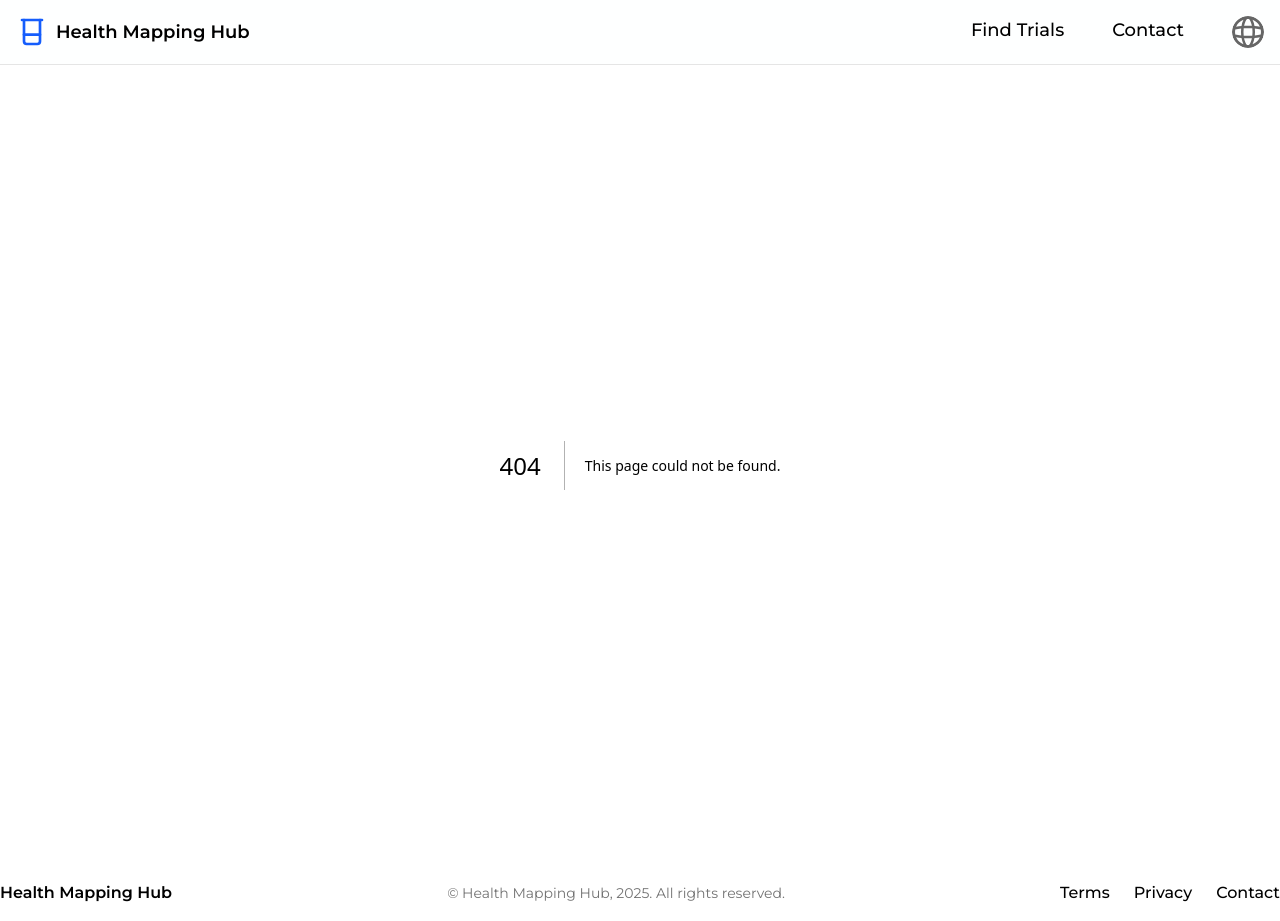
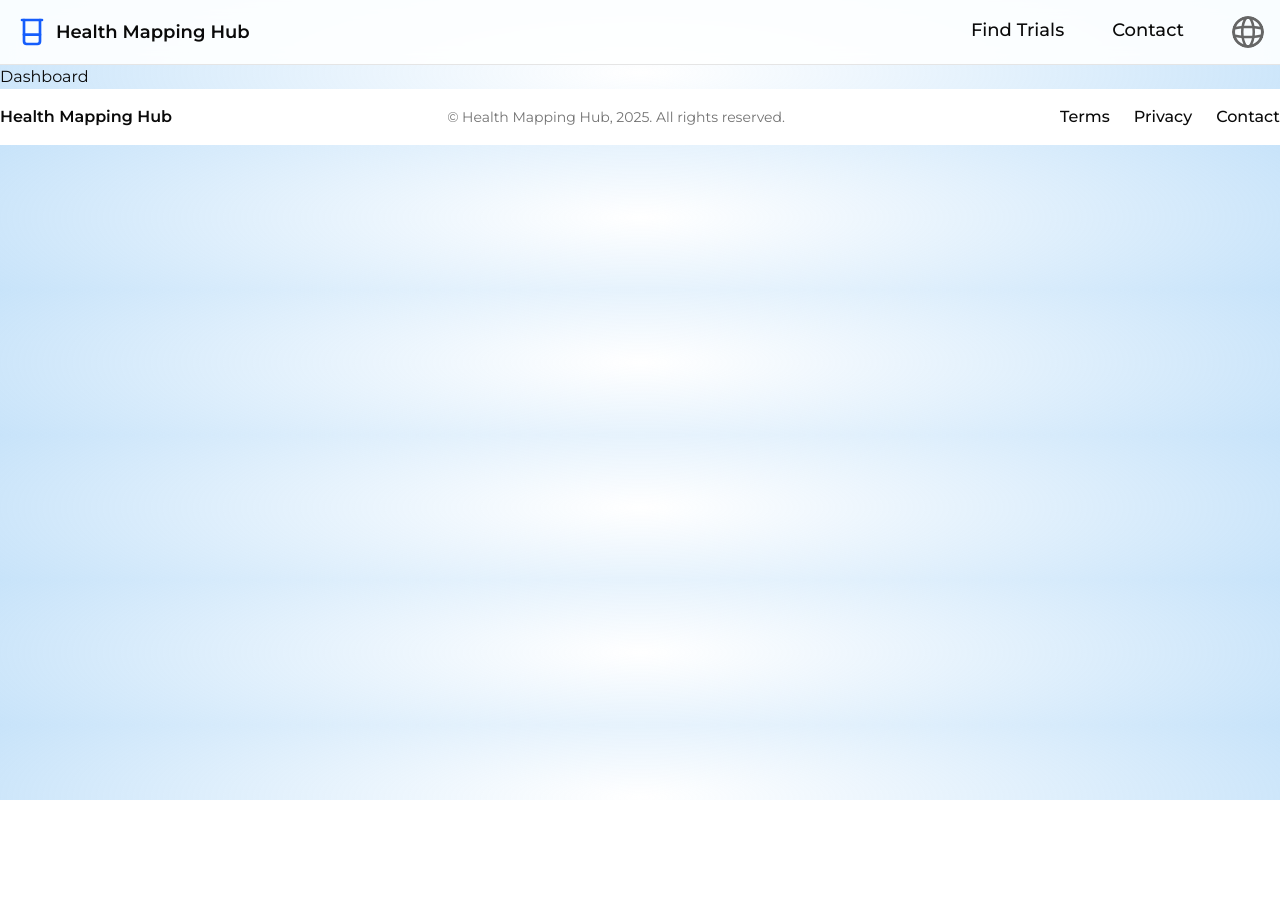
Before and after one commit to jongsoo1203/HMH, a Next.js app: page /dashboard in a window 1280 px wide. Before the commit this address had no page. After the commit the page ends 800 px from the top, so only its background shows below. Built offline with nearby package versions, Linux system fonts and the light colour scheme.

Commit message:
the dashboard will be used when ppl login

```diff
--- /dev/null
+++ b/src/app/dashboard/page.tsx
@@ -0,0 +1,5 @@
+export default function Dashboard() {
+  return (
+    <div>Dashboard</div>
+  );
+}
```
